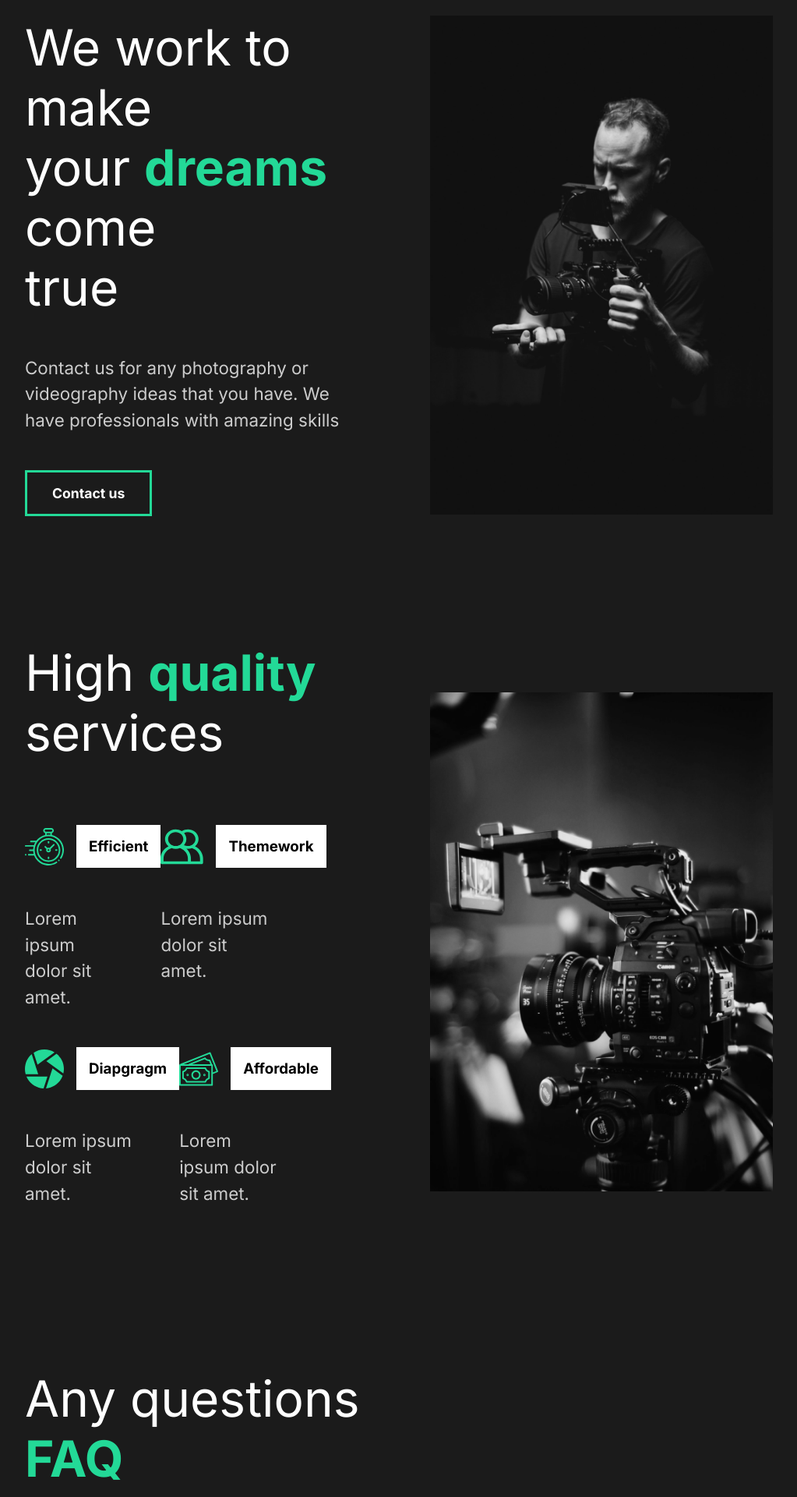
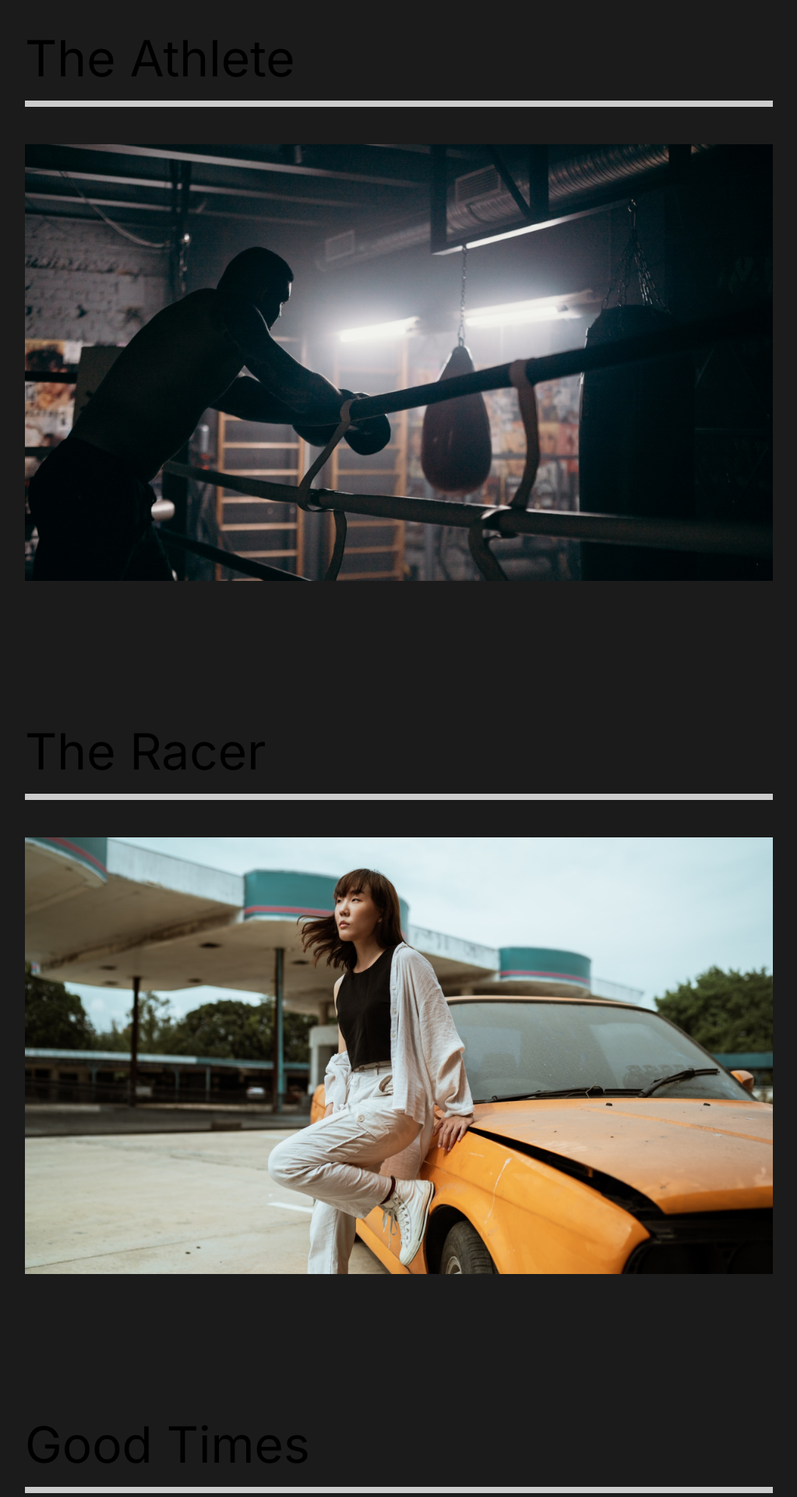
Before and after one commit to KimKrog/capture, a React (Create React App) app: page /work in a window 1280 px wide. Shown: the part 140-2060 px from the top of the page at 78% size, without its empty margins (128-1151 px from the left). Built offline with nearby package versions, Linux system fonts and the light colour scheme.

Commit message:
Add MovieState + setup MovieDetail

```diff
--- a/src/App.js
+++ b/src/App.js
@@ -1,13 +1,30 @@
 import AboutUs from "./pages/AboutUs";
+import OurWork from "./pages/OurWork";
+import ContactUs from "./pages/ContactUs";
 import Globalstyle from "./components/GlobalStyle";
 import Nav from "./components/Nav";
+import { Switch, Route } from "react-router-dom";
+import MovieDetail from "./pages/MovieDetail";
 
 function App() {
   return (
     <div className="App">
       <Globalstyle />
       <Nav />
-      <AboutUs />
+      <Switch>
+        <Route exact path="/">
+          <AboutUs />
+        </Route>
+        <Route exact path="/work">
+          <OurWork />
+        </Route>
+        <Route path="/work/:id">
+          <MovieDetail />
+        </Route>
+        <Route exact path="/contact">
+          <ContactUs />
+        </Route>
+      </Switch>
     </div>
   );
 }
--- a/src/components/Nav.js
+++ b/src/components/Nav.js
@@ -1,22 +1,23 @@
 import styled from "styled-components";
+import { Link } from "react-router-dom";
 
 const Nav = () => {
   return (
     <StyledNav>
       <h1>
-        <a id="logo" href="#">
+        <Link id="logo" to="/">
           Capture
-        </a>
+        </Link>
       </h1>
       <ul>
         <li>
-          <a href="#">1. About Us</a>
+          <Link to="/">1. About Us</Link>
         </li>
         <li>
-          <a href="#">2. Our Work</a>
+          <Link to="/work">2. Our Work</Link>
         </li>
         <li>
-          <a href="#">3. Contact Us</a>
+          <Link to="/contact">3. Contact Us</Link>
         </li>
       </ul>
     </StyledNav>
--- a/src/components/ServicesSection.js
+++ b/src/components/ServicesSection.js
@@ -77,9 +77,7 @@
     align-items: center;
 
     h3 {
-      margin-left: 1rem;
-      background: white;
-      color: black;
+      margin-left: 0.5rem;
       padding: 1rem;
     }
   }
--- a/src/index.js
+++ b/src/index.js
@@ -2,10 +2,13 @@
 import ReactDOM from "react-dom";
 import App from "./App";
 import reportWebVitals from "./reportWebVitals";
+import { BrowserRouter } from "react-router-dom";
 
 ReactDOM.render(
   <React.StrictMode>
-    <App />
+    <BrowserRouter>
+      <App />
+    </BrowserRouter>
   </React.StrictMode>,
   document.getElementById("root")
 );
--- /dev/null
+++ b/src/movieState.js
@@ -0,0 +1,81 @@
+//Import Images
+import athlete from "./img/athlete-small.png";
+import goodtimes from "./img/goodtimes-small.png";
+import theracer from "./img/theracer-small.png";
+import athlete2 from "./img/athlete2.png";
+import goodtimes2 from "./img/good-times2.jpg";
+import theracer2 from "./img/the-racer2.jpg";
+
+export const MovieState = () => {
+  return [
+    {
+      title: "The Athlete",
+      mainImg: athlete,
+      secondaryImg: athlete2,
+      url: "/work/the-athlete",
+      awards: [
+        {
+          title: "Truly A masterpiece",
+          description:
+            "“Lorem Ipsum is simply dummy text of the printing and typesetting industry.”",
+        },
+        {
+          title: "Fresh look on a brutal sport.",
+          description:
+            "“Lorem Ipsum is simply dummy text of the printing and typesetting industry.”",
+        },
+        {
+          title: "It’s okay lmao.",
+          description:
+            "“Lorem Ipsum is simply dummy text of the printing and typesetting industry.”",
+        },
+      ],
+    },
+    {
+      title: "Good Times",
+      mainImg: goodtimes,
+      url: "/work/good-times",
+      secondaryImg: goodtimes2,
+      awards: [
+        {
+          title: "Truly A masterpiece",
+          description:
+            "“Lorem Ipsum is simply dummy text of the printing and typesetting industry.”",
+        },
+        {
+          title: "Fresh look on a brutal sport.",
+          description:
+            "“Lorem Ipsum is simply dummy text of the printing and typesetting industry.”",
+        },
+        {
+          title: "It’s okay lmao.",
+          description:
+            "“Lorem Ipsum is simply dummy text of the printing and typesetting industry.”",
+        },
+      ],
+    },
+    {
+      title: "The Racer",
+      mainImg: theracer,
+      url: "/work/the-racer",
+      secondaryImg: theracer2,
+      awards: [
+        {
+          title: "Truly A masterpiece",
+          description:
+            "“Lorem Ipsum is simply dummy text of the printing and typesetting industry.”",
+        },
+        {
+          title: "Fresh look on a brutal sport.",
+          description:
+            "“Lorem Ipsum is simply dummy text of the printing and typesetting industry.”",
+        },
+        {
+          title: "It’s okay lmao.",
+          description:
+            "“Lorem Ipsum is simply dummy text of the printing and typesetting industry.”",
+        },
+      ],
+    },
+  ];
+};
--- /dev/null
+++ b/src/pages/ContactUs.js
@@ -0,0 +1,9 @@
+const ContactUs = () => {
+  return (
+    <div>
+      <h1>Contact Us</h1>
+    </div>
+  );
+};
+
+export default ContactUs;
--- /dev/null
+++ b/src/pages/MovieDetail.js
@@ -0,0 +1,114 @@
+import React, { useEffect, useState } from "react";
+import styled from "styled-components";
+import { useHistory } from "react-router-dom";
+import { MovieState } from "../movieState";
+
+const MovieDetail = () => {
+  const history = useHistory();
+  const url = history.location.pathname;
+  const [movies, setMovies] = useState(MovieState);
+  const [movie, setMovie] = useState(null);
+
+  useEffect(() => {
+    const currentMovie = movies.filter((stateMovie) => stateMovie.url === url);
+
+    setMovie(currentMovie[0]);
+  }, [movies, url]);
+
+  return (
+    <>
+      {movie && (
+        <Details>
+          <Headline>
+            <h2>{movie.title}</h2>
+            <img src={movie.mainImg} alt="" />
+          </Headline>
+          <Awards>
+            {movie.awards.map((award) => (
+              <Award
+                title={award.title}
+                description={award.description}
+                key={award.title}
+              />
+            ))}
+          </Awards>
+          <ImageDesplay>
+            <img src={movie.secondaryImg} alt="" />
+          </ImageDesplay>
+        </Details>
+      )}
+    </>
+  );
+};
+
+const Award = ({ title, description }) => {
+  return (
+    <AwardStyle>
+      <h3>{title}</h3>
+      <div className="line"></div>
+      <p>{description}</p>
+    </AwardStyle>
+  );
+};
+
+export default MovieDetail;
+
+const Details = styled.div`
+  color: white;
+`;
+
+const Headline = styled.div`
+  min-height: 90vh;
+  padding-top: 20vh;
+  position: relative;
+
+  h2 {
+    position: absolute;
+    top: 10%;
+    left: 50%;
+    transform: translate(-50%, -10%);
+  }
+
+  img {
+    width: 100%;
+    height: 70vh;
+    object-fit: cover;
+  }
+`;
+
+const Awards = styled.div`
+  min-height: 80vh;
+  display: flex;
+  margin: 5rem 10rem;
+  align-items: center;
+  justify-content: space-around;
+`;
+
+const AwardStyle = styled.div`
+  padding: 5rem;
+
+  h3 {
+    font-size: 2rem;
+  }
+
+  .line {
+    width: 100%;
+    background: #23d997;
+    height: 0.5rem;
+    margin: 1rem 0;
+  }
+
+  p {
+    padding: 2rem 0;
+  }
+`;
+
+const ImageDesplay = styled.div`
+  min-height: 50vh;
+
+  img {
+    width: 100%;
+    height: 100vh;
+    object-fit: cover;
+  }
+`;
--- /dev/null
+++ b/src/pages/OurWork.js
@@ -0,0 +1,62 @@
+import styled from "styled-components";
+import { Link } from "react-router-dom";
+
+import athlete from "../img/athlete-small.png";
+import theracer from "../img/theracer-small.png";
+import goodtimes from "../img/goodtimes-small.png";
+
+const OurWork = () => {
+  return (
+    <Work>
+      <Movie>
+        <h2>The Athlete</h2>
+        <div className="line"></div>
+        <Link to="/work/the-athlete">
+          <img src={athlete} alt="Athlete" />
+        </Link>
+      </Movie>
+      <Movie>
+        <h2>The Racer</h2>
+        <div className="line"></div>
+        <Link to="/work/the-racer">
+          <img src={theracer} alt="Racer" />
+        </Link>
+      </Movie>
+      <Movie>
+        <h2>Good Times</h2>
+        <div className="line"></div>
+        <Link to="/work/good-times">
+          <img src={goodtimes} alt="Good times" />
+        </Link>
+      </Movie>
+    </Work>
+  );
+};
+
+export default OurWork;
+
+const Work = styled.div`
+  min-height: 100vh;
+  overflow: hidden;
+  padding: 5rem 10rem;
+
+  h2 {
+    padding: 1rem 0;
+  }
+`;
+
+const Movie = styled.div`
+  padding-bottom: 10rem;
+
+  .line {
+    height: 0.5rem;
+    background: #ccc;
+    margin-bottom: 3rem;
+  }
+
+  img {
+    width: 100%;
+    height: 70vh;
+    object-fit: cover;
+  }
+`;
```
